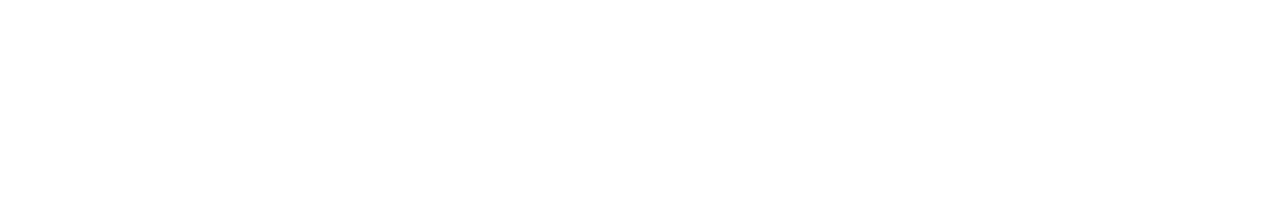
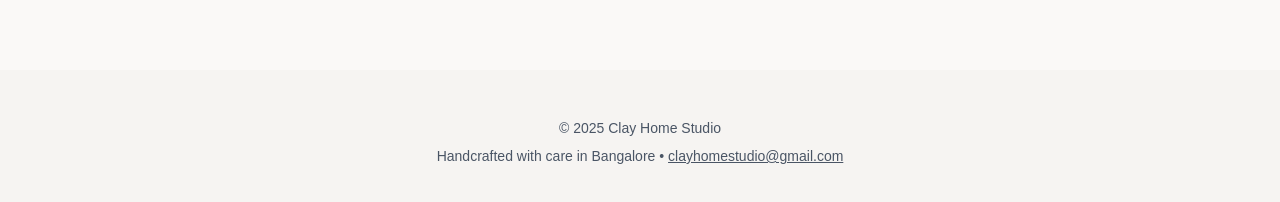
Before and after one commit to ApparentlyAnonymous/clay-home-studio, a Next.js app: page / in a window 1280 px wide. Shown: the part 2302-2504 px from the top of the page. Before the commit the page ends 2276 px from the top, so only its background shows below. Built offline with nearby package versions, Linux system fonts and the light colour scheme.

Commit message:
Added footer and hover effects

```diff
--- a/app/page.tsx
+++ b/app/page.tsx
@@ -3,6 +3,7 @@
 import { motion } from "framer-motion"
 import About from "../components/About"
 import Gallery from "../components/Gallery"
+import Footer from "../components/Footer"
 
 export default function Home() {
   return (
@@ -49,6 +50,7 @@ export default function Home() {
       {/* ABOUT */}
       <About />
 <Gallery />
+<Footer />
     </main>
   )
 }
--- /dev/null
+++ b/components/Footer.tsx
@@ -0,0 +1,16 @@
+export default function Footer() {
+  return (
+    <footer className="bg-[#f6f4f2] py-12 text-center text-gray-600 text-sm mt-24">
+      <p className="mb-2">© {new Date().getFullYear()} Clay Home Studio</p>
+      <p>
+        Handcrafted with care in Bangalore •{" "}
+        <a
+          href="mailto:clayhomestudio@gmail.com"
+          className="underline hover:text-gray-800"
+        >
+          clayhomestudio@gmail.com
+        </a>
+      </p>
+    </footer>
+  )
+}
--- a/components/Gallery.tsx
+++ b/components/Gallery.tsx
@@ -42,14 +42,16 @@ export default function Gallery() {
   key={index}
   initial={{ opacity: 0, scale: 0.9 }}
   whileInView={{ opacity: 1, scale: 1 }}
-            transition={{ duration: 0.6, delay: index * 0.1 }}
+  whileHover={{ scale: 1.03 }}
+  transition={{ duration: 0.4, delay: index * 0.1 }}
   viewport={{ once: true }}
-            className="flex flex-col items-center"
+  className="flex flex-col items-center cursor-pointer"
 >
-            <img
+  <motion.img
     src={item.src}
     alt={item.title}
-              className="w-full h-[320px] object-cover rounded-2xl shadow-md mb-4"
+    className="w-full h-[320px] object-cover rounded-2xl shadow-md mb-4 transition-transform duration-300"
+    whileHover={{ scale: 1.05 }}
   />
   <p className="text-gray-700 text-sm">{item.title}</p>
 </motion.div>
```
Lines whose indentation alone changed are shown as unchanged.
